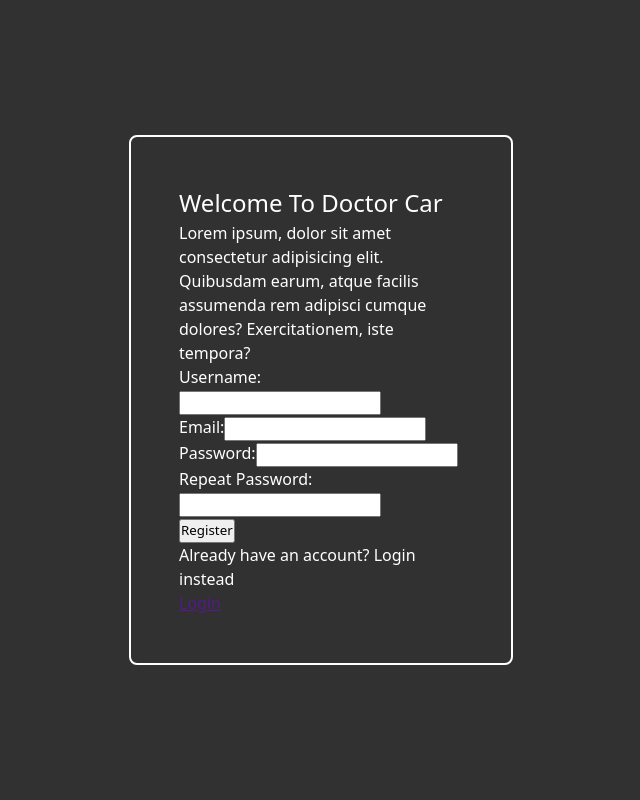
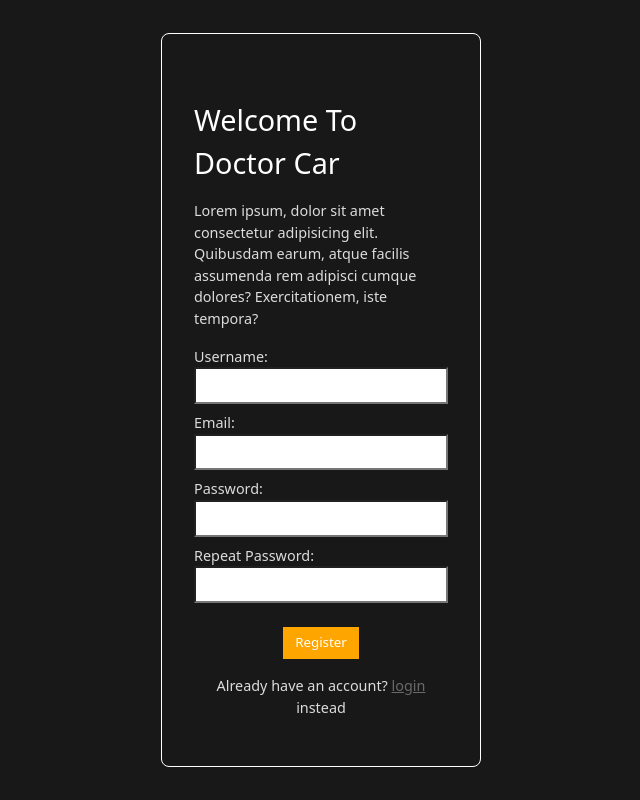
Before and after one commit to ardiantohendy/car-repair-app-reactjs, a React (Vite) app: page /register in a window 1280 px wide. Shown: the whole page, without its empty margins (319-959 px from the left). Built offline with nearby package versions, Linux system fonts and the light colour scheme.

Commit message:
new commit, adding register component

```diff
--- a/src/components/RegisterComponent.jsx
+++ b/src/components/RegisterComponent.jsx
@@ -26,8 +26,9 @@ const RegisterComponent = () => {
               <button type="submit">Register</button>
             </div>
           </form>
-          <p>Already have an account? Login instead</p>
-          <a href="">Login</a>
+          <p className="alre">
+            Already have an account? <a href="">login</a> instead
+          </p>
         </div>
       </div>
     </>
--- a/src/index.css
+++ b/src/index.css
@@ -684,79 +684,78 @@ body .bookContainer {
 body .register {
   width: 100%;
   height: 100vh;
-  background-color: rgb(49, 49, 49);
+  background-color: rgb(24, 24, 24);
   display: flex;
   align-items: center;
   justify-content: center;
 }
 
 .register .container {
-  width: 30%;
-  border: 2px solid white;
+  width: 25%;
+  border: 1px solid white;
   border-radius: 8px;
-  padding: 3rem 3rem;
+  padding: 3rem 2rem;
   color: white;
 }
 
-/* .bookContainer .right form input {
-
-} */
-
-/*
-
-.container {
-  max-width: 500px;
-  margin: auto;
-  background: white;
-  padding: 20px;
-  border-radius: 8px;
-  box-shadow: 0 0 10px rgba(0, 0, 0, 0.1);
+.register .container h2 {
+  margin: 1rem 0;
+  font-size: 1.8em;
+  font-weight: 500;
 }
 
-h2 {
-  text-align: center;
-  color: #333;
+.register .container p {
+  font-size: 0.9em;
+  font-weight: 300;
+  margin-bottom: 1rem;
+  color: rgb(220, 220, 220);
 }
 
-label {
-  font-weight: bold;
-  display: block;
-  margin-top: 10px;
+.register .container form div {
+  display: flex;
+  flex-direction: column;
 }
 
-input,
-select,
-textarea {
-  width: 100%;
-  padding: 8px;
-  margin: 5px 0 15px;
-  border: 1px solid #ccc;
-  border-radius: 4px;
-  font-size: 14px;
+.register .container form label {
+  font-size: 0.9em;
+  font-weight: 300;
+  color: rgb(220, 220, 220);
 }
 
-button {
-  background: #28a745;
-  color: white;
-  padding: 10px;
-  border: none;
-  border-radius: 4px;
-  cursor: pointer;
-  font-size: 16px;
-  width: 100%;
+.register .container form input {
+  height: 2.3rem;
+  padding: 0.5rem;
+  margin-bottom: 0.5rem;
+  background-color: white;
 }
 
-button:hover {
-  background: #218838;
+.register .container form .button {
+  display: flex;
+  align-items: center;
 }
 
-.checkbox-group {
-  display: flex;
-  flex-direction: column;
-  gap: 5px;
+.register .container form button {
+  background-color: orange;
+  border: none;
+  color: white;
+  cursor: pointer;
+  transition: 0.2s;
+  height: 2rem;
+  width: 30%;
+  margin: 1rem 0;
 }
 
-.checkbox-group input {
-  width: auto;
-  margin-right: 5px;
-} */
+.register .container p.alre {
+  margin: 0;
+  text-align: center;
+}
+
+.register .container a {
+  color: rgb(105, 105, 105);
+  transition: 0.2s;
+  font-weight: 300;
+}
+
+.register .container a:hover {
+  color: rgb(220, 220, 220);
+}
```
